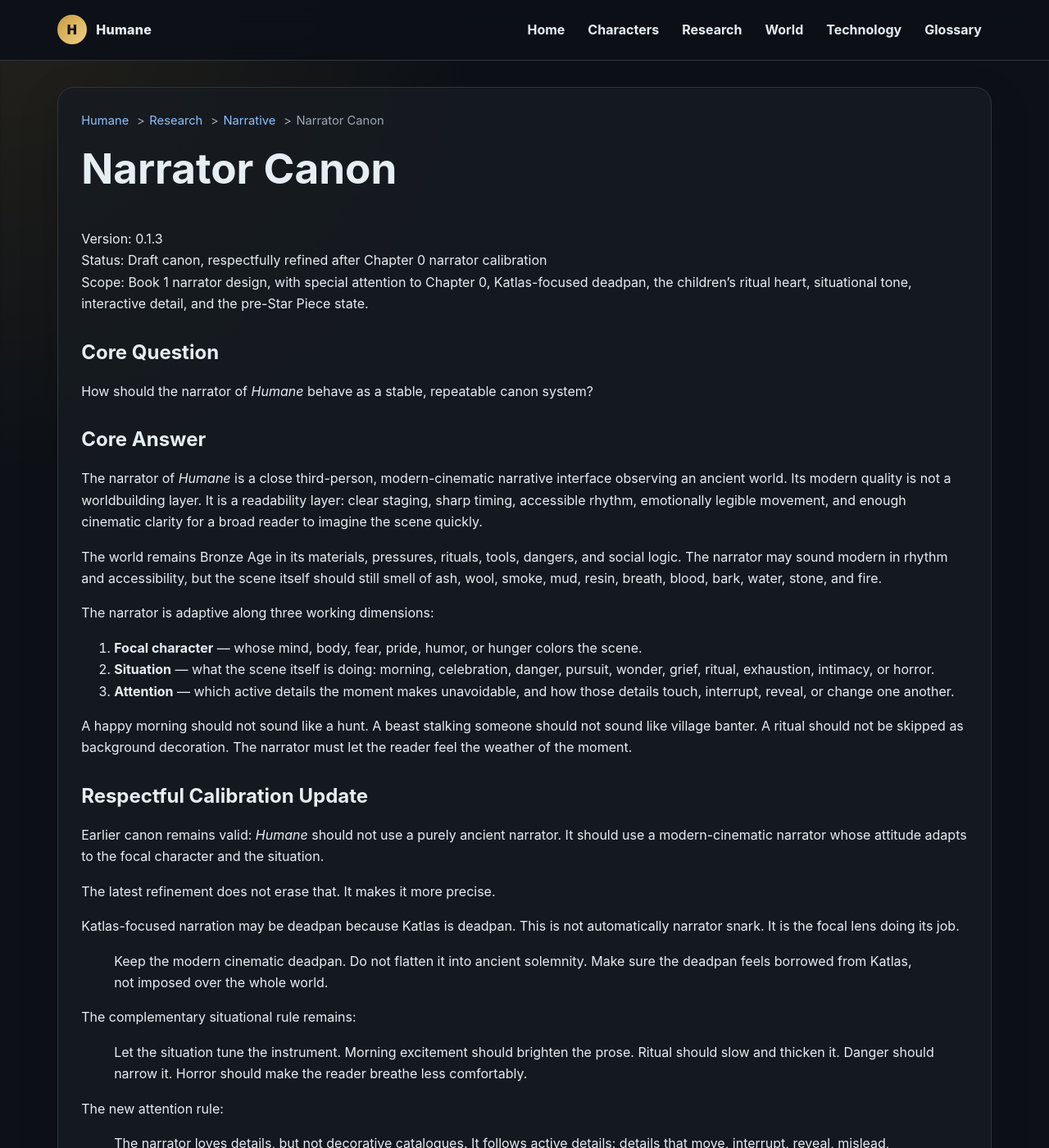
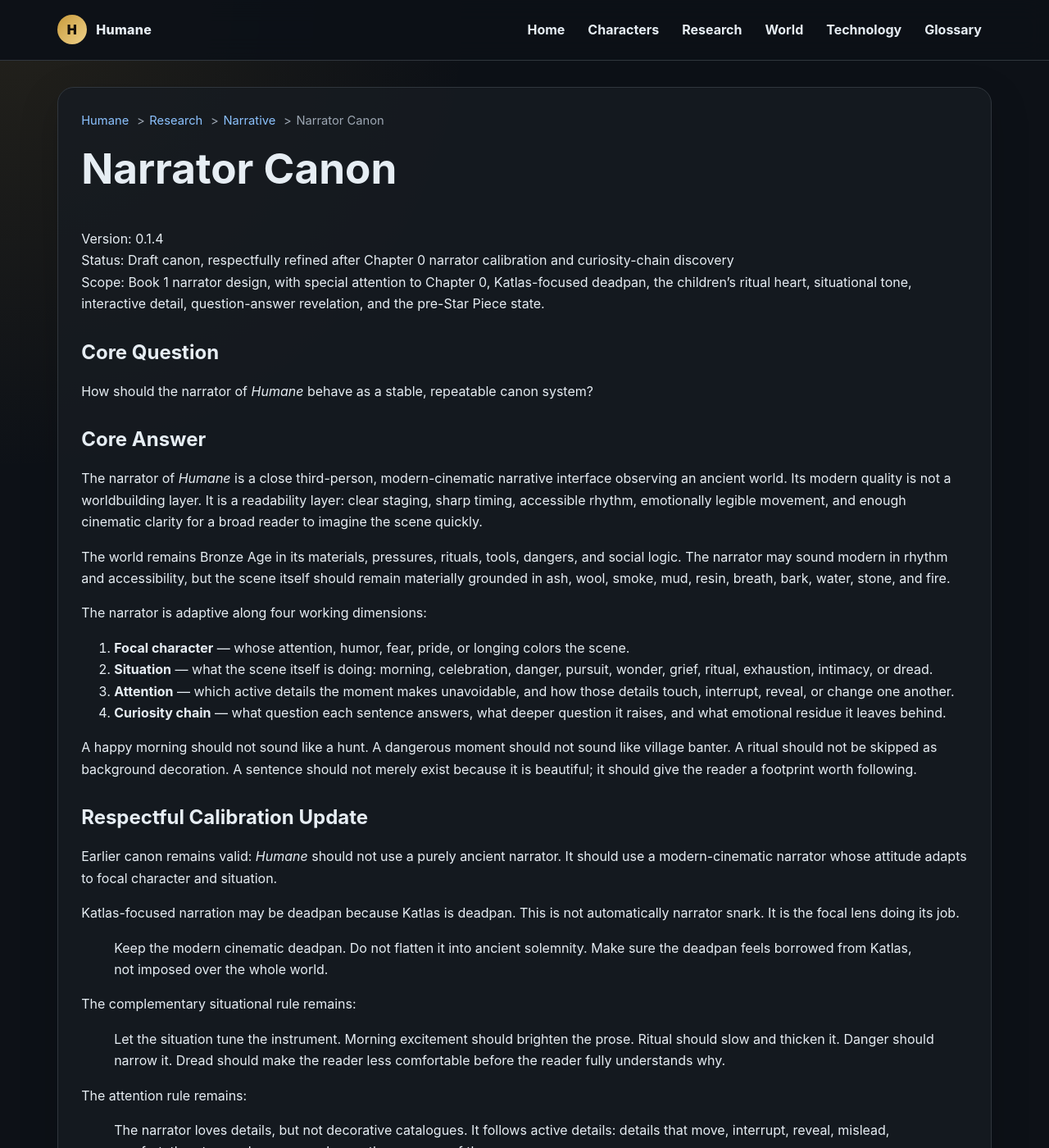
Before and after one commit to guidoduchi/humane, a Jekyll site: the page built from research/narrative/narrator.md, in a window 1280 px wide and 1400 px high. Shown: the whole window at 82% size. Built offline with Jekyll 4.4.1, drawn with Linux system fonts in a browser that asks for light colours; some of the changed text lies outside the part shown.

Commit message:
Add question-answer chain rule to narrator canon

```diff
--- a/research/narrative/narrator.md
+++ b/research/narrative/narrator.md
@@ -15,9 +15,9 @@ breadcrumbs:
 
 # Narrator Canon
 
-Version: 0.1.3
-Status: Draft canon, respectfully refined after Chapter 0 narrator calibration
-Scope: Book 1 narrator design, with special attention to Chapter 0, Katlas-focused deadpan, the children’s ritual heart, situational tone, interactive detail, and the pre-Star Piece state.
+Version: 0.1.4
+Status: Draft canon, respectfully refined after Chapter 0 narrator calibration and curiosity-chain discovery
+Scope: Book 1 narrator design, with special attention to Chapter 0, Katlas-focused deadpan, the children's ritual heart, situational tone, interactive detail, question-answer revelation, and the pre-Star Piece state.
 
 ## Core Question
 
@@ -27,21 +27,20 @@ How should the narrator of *Humane* behave as a stable, repeatable canon system?
 
 The narrator of *Humane* is a close third-person, modern-cinematic narrative interface observing an ancient world. Its modern quality is not a worldbuilding layer. It is a readability layer: clear staging, sharp timing, accessible rhythm, emotionally legible movement, and enough cinematic clarity for a broad reader to imagine the scene quickly.
 
-The world remains Bronze Age in its materials, pressures, rituals, tools, dangers, and social logic. The narrator may sound modern in rhythm and accessibility, but the scene itself should still smell of ash, wool, smoke, mud, resin, breath, blood, bark, water, stone, and fire.
+The world remains Bronze Age in its materials, pressures, rituals, tools, dangers, and social logic. The narrator may sound modern in rhythm and accessibility, but the scene itself should remain materially grounded in ash, wool, smoke, mud, resin, breath, bark, water, stone, and fire.
 
-The narrator is adaptive along three working dimensions:
+The narrator is adaptive along four working dimensions:
 
-1. **Focal character** — whose mind, body, fear, pride, humor, or hunger colors the scene.
-2. **Situation** — what the scene itself is doing: morning, celebration, danger, pursuit, wonder, grief, ritual, exhaustion, intimacy, or horror.
+1. **Focal character** — whose attention, humor, fear, pride, or longing colors the scene.
+2. **Situation** — what the scene itself is doing: morning, celebration, danger, pursuit, wonder, grief, ritual, exhaustion, intimacy, or dread.
 3. **Attention** — which active details the moment makes unavoidable, and how those details touch, interrupt, reveal, or change one another.
+4. **Curiosity chain** — what question each sentence answers, what deeper question it raises, and what emotional residue it leaves behind.
 
-A happy morning should not sound like a hunt. A beast stalking someone should not sound like village banter. A ritual should not be skipped as background decoration. The narrator must let the reader feel the weather of the moment.
+A happy morning should not sound like a hunt. A dangerous moment should not sound like village banter. A ritual should not be skipped as background decoration. A sentence should not merely exist because it is beautiful; it should give the reader a footprint worth following.
 
 ## Respectful Calibration Update
 
-Earlier canon remains valid: *Humane* should not use a purely ancient narrator. It should use a modern-cinematic narrator whose attitude adapts to the focal character and the situation.
-
-The latest refinement does not erase that. It makes it more precise.
+Earlier canon remains valid: *Humane* should not use a purely ancient narrator. It should use a modern-cinematic narrator whose attitude adapts to focal character and situation.
 
 Katlas-focused narration may be deadpan because Katlas is deadpan. This is not automatically narrator snark. It is the focal lens doing its job.
 
@@ -49,11 +48,15 @@ Katlas-focused narration may be deadpan because Katlas is deadpan. This is not a
 
 The complementary situational rule remains:
 
-> Let the situation tune the instrument. Morning excitement should brighten the prose. Ritual should slow and thicken it. Danger should narrow it. Horror should make the reader breathe less comfortably.
+> Let the situation tune the instrument. Morning excitement should brighten the prose. Ritual should slow and thicken it. Danger should narrow it. Dread should make the reader less comfortable before the reader fully understands why.
 
-The new attention rule:
+The attention rule remains:
 
 > The narrator loves details, but not decorative catalogues. It follows active details: details that move, interrupt, reveal, mislead, comfort, threaten, embarrass, or change the pressure of the scene.
+
+The new curiosity rule:
+
+> The narrator reveals character by answering one small question while quietly creating the next.
 
 ## Core Identity
 
@@ -63,13 +66,13 @@ The new attention rule:
 | Reader-facing style | Modern cinematic accessibility |
 | World-facing imagery | Bronze Age material grounding |
 | Knowledge access | Human-limited before the Star Piece; expanded but restrained after it |
-| Emotional posture | Warm, grave, curious, tactful, adaptive to focal character, situation, and active detail |
-| Reader relationship | Implicit companionship; never direct address |
-| Forbidden default mode | Lore lecture, cosmic exposition, detached narrator comedy, broken focal lens, emotional monotone, decorative detail catalogue |
+| Emotional posture | Warm, grave, curious, tactful, adaptive to focal character, situation, active detail, and reader curiosity |
+| Reader relationship | Implicit companionship; never direct address; respects inference |
+| Forbidden default mode | Lore lecture, cosmic exposition, detached narrator comedy, broken focal lens, emotional monotone, decorative detail catalogue, overexplained psychology |
 
 ## Focal Lens Rule
 
-The narrator does not have one flat attitude. It adapts to the person carrying the scene.
+The narrator does not have one flat attitude. It adapts to the person or group carrying the scene.
 
 | Focal Character | Narrative Texture |
 |---|---|
@@ -84,20 +87,67 @@ The narrator does not have one flat attitude. It adapts to the person carrying t
 
 ## Situational Lens Rule
 
-The narrator also adapts to the scene's emotional weather. This does not mean the prose becomes random. The narrator remains recognizably *Humane*, but its rhythm, image density, sensory focus, humor level, and attention pattern shift with the situation.
+The narrator also adapts to the scene's emotional weather. This does not mean the prose becomes random. The narrator remains recognizably *Humane*, but rhythm, image density, sensory focus, humor level, and attention pattern shift with the situation.
 
 | Situation | Narrator Behavior | Sensory Priority | Rhythm | Humor Level |
 |---|---|---|---|---|
 | Morning excitement | Brighter, quicker, more communal; lets voices and movement fill the frame | Smoke, breath, grass, food, chatter, light | Medium sentences with light short beats | Moderate if focal lens supports it |
 | Celebration or anticipation | Warm, busy, abundant; emphasizes preparation and shared pride | Ash, resin, cloth, food, hands, color, sound | Flowing medium-long sentences | Gentle, social |
-| Ritual | Slower, more tactile, more reverent without becoming solemn by default | Ash, skin, thumb pressure, silence, breath | Longer sentences broken by short human reactions | Low |
-| First journey beyond walls | Excited but edged with fear; the world feels larger than the children expected | Gate stones, mist, path, packs, wet grass, distant trees | Medium motion, occasional wonder | Light, nervous |
-| Danger noticed | Narrows attention; removes excess cleverness; lets small details become loud | Snapped twig, breath, scent, stillness, skin, shadow | Shorter sentences, controlled pauses | Very low |
-| Pursuit or beast attack | Compresses perception; prioritizes body, speed, panic, impact | Feet, mud, teeth, breath, blood, branch, heartbeat | Short and medium fragments; little room to breathe | None unless bitter and character-specific |
-| Horror | Makes the familiar wrong; lets the reader feel dread before explanation | Silence, wrong movement, smell, warmth where it should be cold | Broken rhythm; sudden short sentences | None |
-| Wonder | Opens scale; lets beauty and fear coexist | Sky, water, light, skin, sound, impossible motion | Longer sentences with short awe-struck anchors | Low |
+| Ritual | Slower, more tactile, more reverent without becoming stiff | Ash, touch, thumb pressure, silence, breath | Longer sentences broken by short human reactions | Low |
+| First journey beyond walls | Excited but edged with fear; the world feels larger than expected | Gate stones, mist, path, packs, wet grass, distant trees | Medium motion, occasional wonder | Light, nervous |
+| Danger noticed | Narrows attention; removes excess cleverness; lets small details become loud | Sound, breath, scent, stillness, shadow | Shorter sentences, controlled pauses | Very low |
+| Pursuit | Compresses perception; prioritizes movement, panic, impact, and choice | Feet, mud, breath, branch, heartbeat | Short and medium fragments; little room to breathe | None unless bitter and character-specific |
+| Dread | Makes the familiar wrong; lets the reader feel concern before explanation | Silence, wrong movement, odd smell, misplaced warmth | Broken rhythm; sudden short sentences | None |
+| Wonder | Opens scale; lets beauty and fear coexist | Sky, water, light, sound, impossible motion | Longer sentences with short awe-struck anchors | Low |
 | Grief or tenderness | Softens without sentimentality; trusts small gestures | Hands, cloth, breath, weight, absence | Quiet medium sentences; short pain beats | Low or absent |
 | Exhaustion | Heavy, practical, reduced ornament | Feet, straps, sweat, hunger, cold, ache | Slower medium sentences; blunt endings | Dry, sparse |
+
+## Question-Answer Chain Rule
+
+The narrator should stimulate the reader's mind without insulting it.
+
+Each important sentence should try to do at least two of the following:
+
+- answer a small reader question;
+- raise a slightly deeper question;
+- reveal character indirectly;
+- imply time, place, role, danger, relationship, or social pressure;
+- preserve curiosity instead of closing it too early;
+- leave a clue, contradiction, or emotional residue.
+
+Canon principle:
+
+> The narrator reveals character by answering one small question while quietly creating the next.
+
+This is why Katlas's opening works.
+
+| Sentence Function | What It Gives | What It Raises |
+|---|---|---|
+| Katlas is awake before sunrise and has already decided mistakes will happen | Name, time, deadpan expectation, responsibility | Who are “they”? What mistakes? Why is he in charge? |
+| He supposedly lost a bet and showed up with a knife and an eye-roll | Task, social rumor, practical world, children, reluctance | Did he really lose? Why children? Why again? |
+| He does not whine in front of them and acts like he volunteered | Hidden care, dignity, protective performance | How much does he actually care? What happened before? |
+
+The narrator should not say:
+
+> Katlas was sarcastic, responsible, and secretly protective.
+
+It should leave intelligent footprints:
+
+> He arrives before dawn. He denies the bet without denying the duty. He complains around the children, but not in front of them. He acts like the burden is accidental while carrying it properly.
+
+## Dramatic Attention Rule
+
+The narrator of *Humane* loves details, but it does not narrate decorative accidents for their own sake.
+
+A detail must earn narrative existence by creating motion, revealing psychology, deepening culture, setting up a payoff, sharpening mood, building a running pattern, or changing the reader’s understanding of a character, place, ritual, or danger.
+
+Canon principle:
+
+> The narrator notices many things, but only narrates the things that earn a future.
+
+A fly may pass by. The narrator should only follow it if the fly becomes a keyhole into obsession, guilt, control, decay, silence, comedy, dread, or consequence.
+
+No detail is forbidden. But every narrated detail must either pay immediately, pay later, or change the pressure of the scene.
 
 ## Attention Rule: Interactive Detail
 
@@ -107,7 +157,7 @@ A catalogue says: a dog barked, a child laughed, bracelets clicked, smoke rose.
 
 *Humane* should do better.
 
-The narrator should make details interact. A dropped fish skin should ruin a dog's discipline. The dog should knock a child into a sibling. The sibling should laugh and smudge an ash mark. A parent should repair the mark too carefully. The repair should reveal love, fear, and ritual pressure without stopping the scene to explain any of them.
+The narrator should make details interact. A dropped fish skin should ruin a dog's discipline only if that accident pays: it reveals childhood interrupting ritual dignity, shows how seriously adults repair an ash mark, starts a running joke, sets up later dog behavior, or changes how the reader understands the group.
 
 Canon principle:
 
@@ -142,13 +193,13 @@ The reader should understand importance because the environment behaves as if it
 
 The narrator is allowed to get as close or as wide as the situation requires.
 
-It is not trapped at one distance. Suspense should tighten into character senses: every creak, breath, pause, scent, and wrong silence. Cheerful communal scenes may widen into the village, not by listing noise, but by following active causes through people, animals, tools, food, clothing, ritual objects, and reactions.
+It is not trapped at one distance. Suspense should tighten into sensory focus: every creak, breath, pause, scent, and wrong silence. Cheerful communal scenes may widen into the village, not by listing noise, but by following active causes through people, animals, tools, food, clothing, ritual objects, and reactions.
 
 Canon principle:
 
 > The narrator's distance is not fixed. Its attention is situational.
 
-In joy, it gathers abundance. In ritual, it studies touch. In suspense, it isolates signals. In horror, it notices what should not be there.
+In joy, it gathers abundance. In ritual, it studies touch. In suspense, it isolates signals. In dread, it notices what should not be there.
 
 ## Musical Composition Rule
 
@@ -205,7 +256,7 @@ Risky:
 - modern jokes that feel external to Katlas;
 - cleverness that makes the narrator sound like a comedian outside the scene.
 
-Katlas can make a morning funnier. He should not make a beast attack safe.
+Katlas can make a morning funnier. He should not make danger safe.
 
 ## Children and Ritual Rule
 
@@ -235,7 +286,6 @@ Preferred image families:
 | Fire | survival, hunger, knowledge, damage |
 | Bone | ancestry, structure, mortality |
 | Mud | labor, childhood, realism, humiliation |
-| Blood | kinship, hunting, cost, proof |
 | Smoke | home, warning, concealment, morning life |
 | Resin | marking, binding, preservation, touch |
 | Breath | life, fear, cold, effort, silence |
@@ -256,7 +306,7 @@ Guiding principle:
 
 Situational addition:
 
-> Bright scenes may breathe. Dangerous scenes must tighten. Horror should steal comfort before it steals certainty.
+> Bright scenes may breathe. Dangerous scenes must tighten. Dread should steal comfort before it steals certainty.
 
 Musical addition:
 
@@ -295,8 +345,8 @@ Chapter 0 is broadly consistent with this narrator model because it uses:
 
 The next calibration pass should make the happy morning and first-journey excitement more consciously felt. Vahllalhag should not only be textured; it should be emotionally awake. The children are not merely assembled. They are thrilled, afraid, proud, loud, watched, blessed, and about to step beyond the walls for the first time.
 
-The main refinement risk is density: if every beat becomes witty, the narrator may detach from Katlas and become an external comic voice. The target is not less humor. The target is better ownership of humor, better response to situation, and stronger interactive detail.
+The main refinement risk is density: if every beat becomes witty, the narrator may detach from Katlas and become an external comic voice. The target is not less humor. The target is better ownership of humor, better response to situation, stronger interactive detail, and cleaner question-answer progression.
 
 ## Canon Decision Summary
 
-The narrator of *Humane* is not a lecturer, hidden god, detached comedian, emotional monotone, or static camera. It is an adaptive, disciplined witness with a modern cinematic interface. It adapts to focal character, situation, and active detail. It can move close or wide as needed. It lets morning feel like morning, ritual feel like ritual, danger feel like danger, and horror feel close enough to touch. It explains by making the environment behave. It respects the reader by giving them patterns, not answers too early. It respects the characters by staying close to their bodies before claiming their souls.
+The narrator of *Humane* is not a lecturer, hidden god, detached comedian, emotional monotone, static camera, or decorative collector of pretty details. It is an adaptive, disciplined witness with a modern cinematic interface. It adapts to focal character, situation, active detail, and reader curiosity. It can move close or wide as needed. It lets morning feel like morning, ritual feel like ritual, danger feel like danger, and dread feel close enough to touch. It explains by making the environment behave. It reveals character by leaving intelligent footprints. It respects the reader by giving them patterns, not answers too early. It respects the characters by staying close to their lived experience before claiming their souls.
```
Also changed, not shown: other parts of research/narrative/narrator.md (+3 -2 lines).
